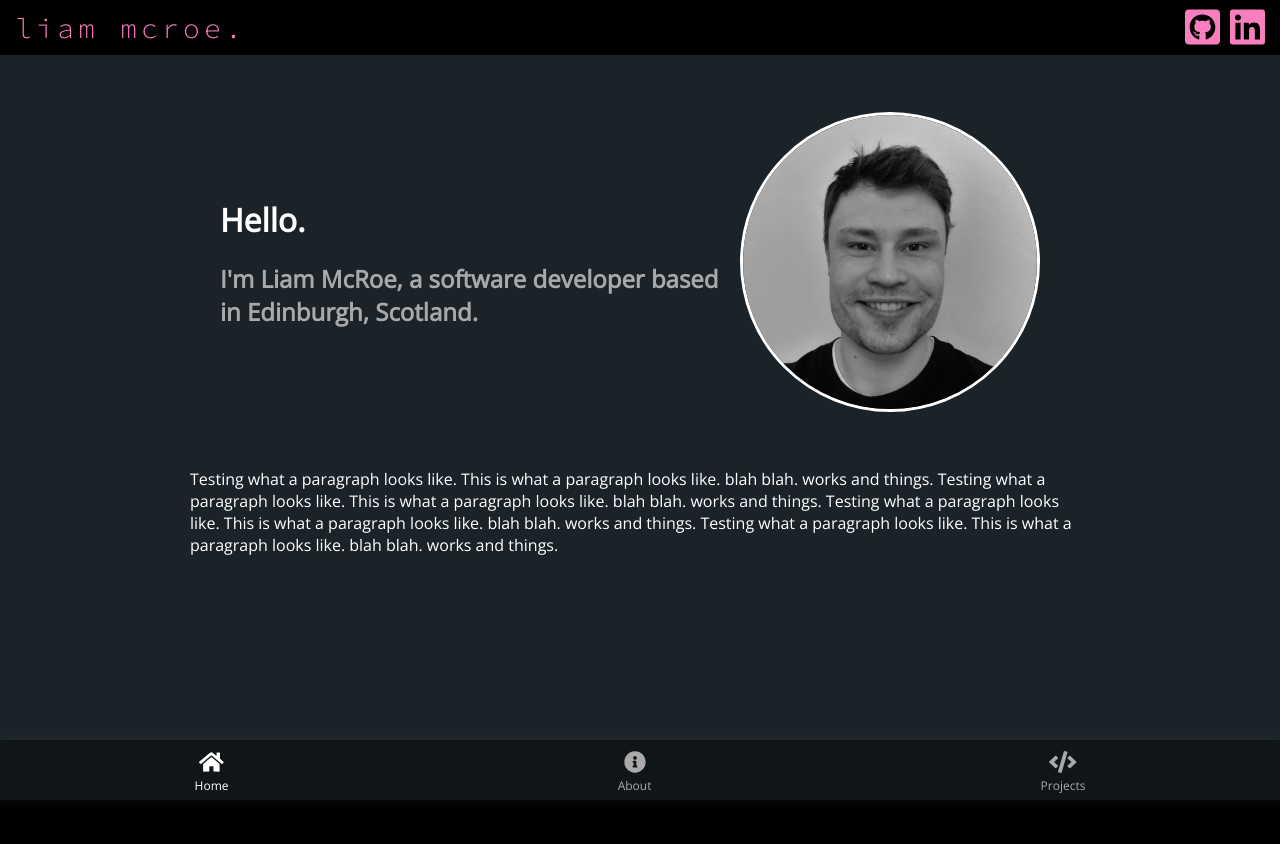
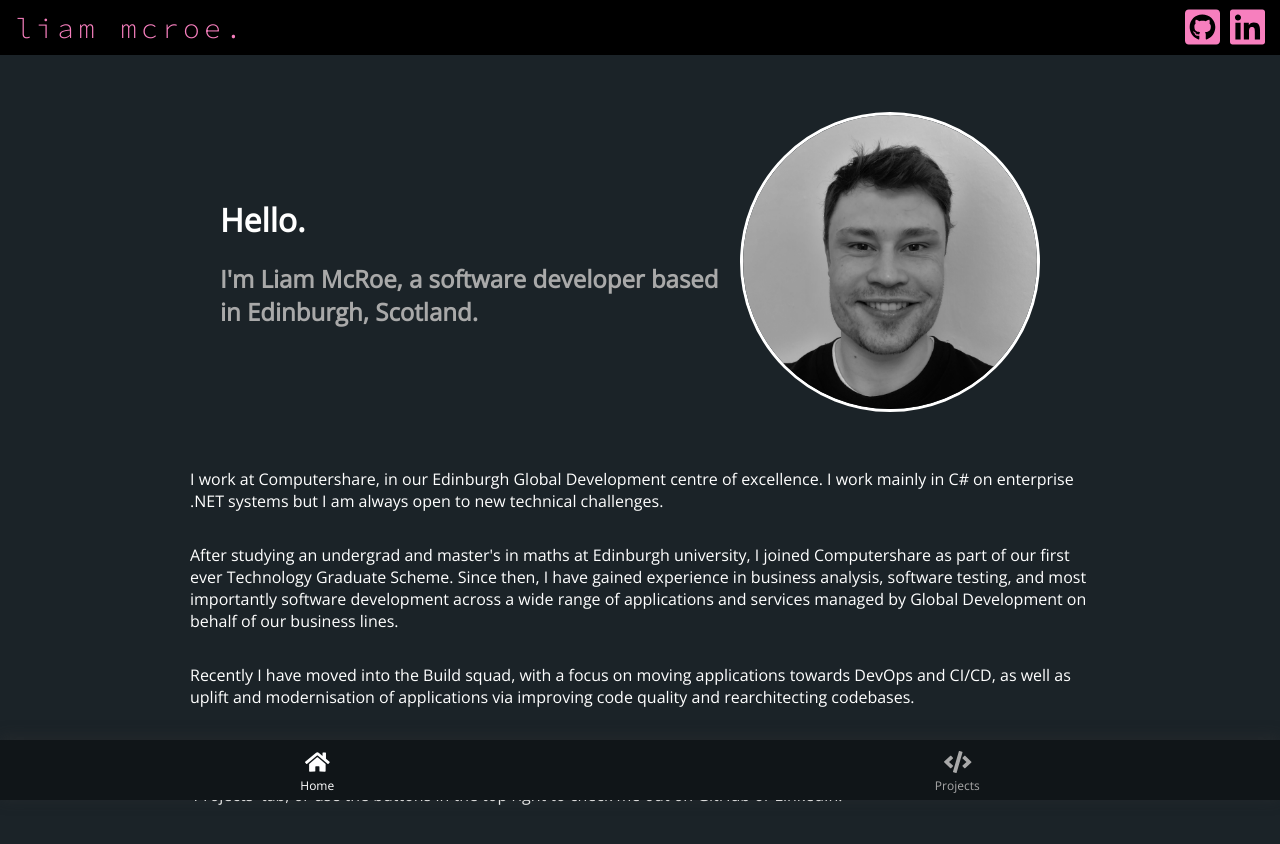
Before and after one commit to L3uler/liammcroe-personal-site, a Next.js app: page / in a window 1280 px wide. Shown: the top 844 px of the page. Before the commit the page ends 800 px from the top, so only its background shows below. Built offline with nearby package versions, Linux system fonts and the light colour scheme.

Commit message:
adding bio to homepage, removing about page

```diff
--- a/components/PageSpecific/Index/ProfileContent.module.scss
+++ b/components/PageSpecific/Index/ProfileContent.module.scss
@@ -1,4 +1,5 @@
 .ProfileContent{
     display: flex;
+    flex-direction: column;
     max-width: 900px;
 }
--- a/config/navbarButtons.js
+++ b/config/navbarButtons.js
@@ -15,11 +15,6 @@ const navButtons = [
         icon: <FontAwesomeIcon icon={faHome} />
     },
     {
-        label: "About",
-        path: "/about",
-        icon: <FontAwesomeIcon icon={faInfoCircle} />
-    },
-    {
         label: "Projects",
         path: "/projects",
         icon: <FontAwesomeIcon icon={faCode} />
--- a/pages/index.js
+++ b/pages/index.js
@@ -10,8 +10,10 @@ const Index = () =>
     <Layout>
         <ProfileImage header={`Hello.`} subHeader={`I'm Liam McRoe, a software developer based in Edinburgh, Scotland.`} imageSource={`/images/me.jpg`} />
         <ProfileContent>
-            <p>Testing what a paragraph looks like. This is what a paragraph looks like. blah blah. works and things. Testing what a paragraph looks like. This is what a paragraph looks like. blah blah. works and things. Testing what a paragraph looks like. This is what a paragraph looks like. blah blah. works and things. Testing what a paragraph looks like. This is what a paragraph looks like. blah blah. works and things.</p>
+            <p>I work at Computershare, in our Edinburgh Global Development centre of excellence. I work mainly in C# on enterprise .NET systems but I am always open to new technical challenges.</p>
+            <p>After studying an undergrad and master's in maths at Edinburgh university, I joined Computershare as part of our first ever Technology Graduate Scheme. Since then, I have gained experience in business analysis, software testing, and most importantly software development across a wide range of applications and services managed by Global Development on behalf of our business lines.</p>
+            <p>Recently I have moved into the Build squad, with a focus on moving applications towards DevOps and CI/CD, as well as uplift and modernisation of applications via improving code quality and rearchitecting codebases.</p>
+            <p>I care about software craftsmanship, and even though I am at a reasonably early stage in my career I spend lots of time thinking and learning about how I can write clean, maintainable code. You can find some of my side projects in the 'Projects' tab, or use the buttons in the top right to check me out on GitHub or LinkedIn.</p>
         </ProfileContent>
     </Layout>;
-
 export default Index;
```
Also changed, not shown: pages/about.js (deleted, +0 -7 lines).
